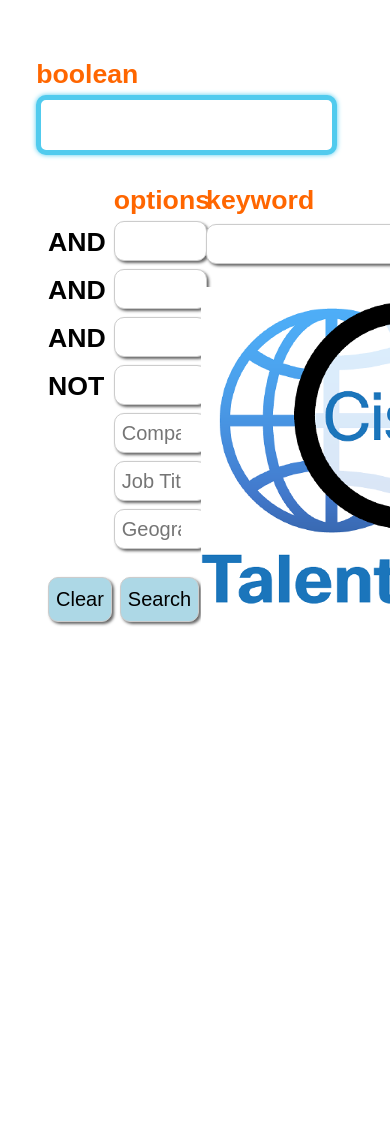
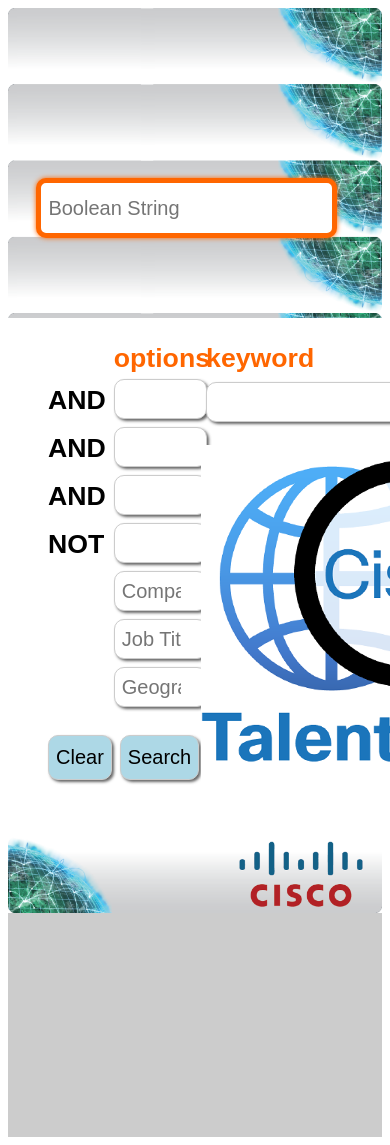
Before and after one commit to estasney/TalentHub, a plain HTML site: page new.html in a window 390 px wide. Shown: the top 1145 px of the page. Before the commit the page ends 844 px from the top, so only its background shows below. Drawn offline with nearby package versions, Linux system fonts and the light colour scheme.

Commit message:
update header and footer

```diff
--- a/new.html
+++ b/new.html
@@ -1,7 +1,44 @@
 <!DOCTYPE html>
 <html>
 
+<body>
+
 	<head>
+
+		<div id="wrapperHeader">
+			<div id="header">
+				<!-- <img src=".\assets\students_banner_background.jpg" alt="logo" /> -->
+				<table cellspacing="2" cellpadding="3" width="100%" align="center">
+
+					<colgroup>
+						<col style="width: 6%;">
+						<col span="2" style="width: 89%;">
+						<col style="width: 5%;">
+					</colgroup>
+
+					<tbody>
+						<tr>
+							<td class="npb"><label for="where" id="where_label_top" aria-hidden="true"> </label></td>
+							<td class="npb_header"><label for="what" id="what_label_top" aria-hidden="true"></label></td>
+
+						</tr>
+
+						<tr>
+
+							<td class="npb"><label for="where" id="where_label_top" aria-hidden="true"></label></td>
+							<td class="npl epr"><span class="inwrap"><input class="input_text_main" type="search" placeholder="Boolean String" maxlength="512" onclick="setBoolFocus('radio1')" onkeypress="handle_bool(event, 'bool1', 'results_body')" style="width:97%" aria-labelledby="what_label_top hidden_colon what_label_bot" name="q" autocomplete="off" id="bool1"></td>
+	 <td><input type="radio" name="input_radio" class="bool_radio" value="bool1" checked="checked" id="radio1"></td>
+
+	 </tr>
+
+
+	 </tbody>
+	 </table>
+
+
+ </div>
+
+</div>
 
 
 	<script type="text/javascript" src="https://code.jquery.com/jquery-1.7.2.min.js"></script>
@@ -11,24 +48,7 @@
 	<link rel="stylesheet" href="./style/style.min.css" type="text/css">
 	<link rel="stylesheet" href="./style/hub.style.css" type="text/css">
 
-	<style type="text/css" media="screen">
-		html {
-			margin-top: 32px !important;
-		}
 
-		* html body {
-			margin-top: 32px !important;
-		}
-
-		@media screen and ( max-width: 782px) {
-			html {
-				margin-top: 46px !important;
-			}
-			* html body {
-				margin-top: 46px !important;
-			}
-		}
-	</style>
 
 
 </head>
@@ -170,34 +190,9 @@ var geo_array = [];
 	});
 </script>
 
-<body>
 
-	<table cellspacing="2" cellpadding="3" width="100%" align="center">
+ <!--<body>-->
 
-		<colgroup>
-			<col style="width: 6%;">
-			<col span="2" style="width: 89%;">
-			<col style="width: 5%;">
-		</colgroup>
-
-		<tbody>
-			<tr>
-				<td class="npb"><label for="where" id="where_label_top" aria-hidden="true"> </label></td>
-				<td class="npb_header"><label for="what" id="what_label_top" aria-hidden="true">boolean</label></td>
-
-			</tr>
-
-			<tr>
-
-				<td class="npb"><label for="where" id="where_label_top" aria-hidden="true"></label></td>
-				<td class="npl epr"><span class="inwrap"><input class="input_text_main" type="search" maxlength="512" onclick="setBoolFocus('radio1')" onkeypress="handle_bool(event, 'bool1', 'results_body')" style="width:97%" aria-labelledby="what_label_top hidden_colon what_label_bot" name="q" autocomplete="off" id="bool1"></td>
-		<td><input type="radio" name="input_radio" class="bool_radio" value="bool1" checked="checked" id="radio1"></td>
-
-		</tr>
-
-
-		</tbody>
-		</table>
 
 	<!-- <body background=".\assets\background_grey.png"> -->
 		<div id="main" class="clearfix width-100" style="padding-left:5px;padding-right:5px">
@@ -356,11 +351,14 @@ var geo_array = [];
 
 				</table>
 				</form>
+
 				<p id="results_body"></p>
-	<p style="text-align:center;"><img id="hubImage" src=".\assets\talent_hub1.png" style="visibility:visible"></img>
+				<p style="text-align:center;"><img id="hubImage" src=".\assets\talent_hub1.png"></img></p>
+
+<!--		<p id="results_body"><img id="hubImage" src=".\assets\talent_hub1.png" style="visibility:visible"></img>
 				</p>
 
-
+-->
 
 
 				</div>
@@ -384,17 +382,14 @@ var geo_array = [];
 
 
 
-	<div class="fusion-footer">
 
-
-	</div>
-	<!-- fusion-footer -->
-	</div>
 		<!-- wrapper -->
 		<script>
 			$("#bool1").css({
-			"box-shadow": "0 0 5px rgba(81, 203, 238, 1)",
-			"border": "5px solid rgba(81, 203, 238, 1)"
+				"box-shadow": "0 0 5px rgba(255, 102, 0, 1)",
+				"border": "5px solid rgba(255, 102, 0, 1)"
+				//"box-shadow": "0 0 5px rgba(81, 203, 238, 1)",
+				//"border": "5px solid rgba(81, 203, 238, 1)"
 			});
 		</script>
 
@@ -454,7 +449,8 @@ var geo_array = [];
 		<script>
 			function getWords(input1, results_body) {
 				var search_word = document.getElementById(input1).value;
-			document.getElementById("hubImage").style.visibility = 'hidden';
+				document.getElementById("hubImage").style.display = 'none';
+				//document.getElementById("hubImage").style.visibility = 'hidden';
 
 				testBox(search_word, results_body);
 			}
@@ -496,14 +492,55 @@ var geo_array = [];
 					"border": ""
 				});
 				$('#' + box).css({
-				"box-shadow": "0 0 5px rgba(81, 203, 238, 1)",
-				"border": "5px solid rgba(81, 203, 238, 1)"
+					"box-shadow": "0 0 5px rgba(255, 102, 0, 1)",
+					"border": "5px solid rgba(255, 102, 0, 1)"
+					//"box-shadow": "0 0 5px rgba(81, 203, 238, 1)",
+					//"border": "5px solid rgba(81, 203, 238, 1)"
 				});
 
 			}
 		</script>
+		<table cellspacing="2" cellpadding="3" width="100%" align="center">
+
+			<colgroup>
+
+				<col style="width: 89%;">
+
+			</colgroup>
+
+			<tbody>
+
+				<tr>
+
+					<td class="npb"><label for="where" id="where_label_top" aria-hidden="true"></label></td>
+
+		</tr>
+
+
+		</tbody>
+		</table>
+
+
 
 
 </body>
 
+		<div id="wrapperFooter">
+			<div id="foot">
+
+		</div>
+
+		</div>
+
+
+<!--
+<footer>
+	<p>Posted by: Hege Refsnes</p>
+	<p>Contact information: <a href="mailto:someone@example.com">someone@example.com</a>.</p>
+	<div id="footerIMG">
+
+	</div>
+</footer>
+-->
+
 </html>
--- a/search_strings.txt
+++ b/search_strings.txt
@@ -1,3 +1,8 @@
 https://www.linkedin.com/vsearch/p?keywords=(%22java%22%20OR%20%22javascript%22)%20AND%20(%22python%22%20OR%20%22script%22)%20NOT%20(%22ccnp%22)&title=software%20engineer&company=cisco&openAdvancedForm=true&titleScope=CP&companyScope=CP&locationType=Y&f_G=us%3A84&rsid=2132689341487321086482&orig=ADVS
 https://www.linkedin.com/vsearch/p?keywords=(%22java%22%20OR%20%22javascript%22)%20AND%20(%22python%22%20OR%20%22script%22)%20NOT%20(%22ccnp%22)&title=software%20engineer&company=cisco&openAdvancedForm=true&titleScope=CP&companyScope=CP&locationType=Y&rsid=2132689341487321114500&orig=ADVS
 https://www.linkedin.com/vsearch/p?keywords=(%22java%22%20OR%20%22javascript%22)%20AND%20(%22python%22%20OR%20%22script%22)%20NOT%20(%22ccnp%22)&openAdvancedForm=true&locationType=Y&rsid=2132689341487324964257&orig=ADVS
+
+https://www.linkedin.com/vsearch/p?keywords=java&openAdvancedForm=true&locationType=Y&f_G=us%3A84,us%3A732&rsid=2132689341487721471848&orig=ADVS
+
+//Job Titles OR Job Titles
+https://www.linkedin.com/vsearch/p?keywords=java&title=%22software%20engineer%22%20OR%20%22java%20developer%22&openAdvancedForm=true&titleScope=CP&locationType=Y&rsid=2132689341487733952015&orig=MDYS
--- a/style/hub.style.css
+++ b/style/hub.style.css
@@ -126,3 +126,68 @@ input.bool_radio {
     height: 25px !important;
 }
 */
+
+
+
+div#wrapperHeader {
+ width:100%;
+ height:310px;
+ background-image: url("cisco_no_logo_head.png");
+/*
+ height:280px;
+ background-image: url("students_banner_background1.jpg");
+ */
+ background-size:100%;
+ background-color: #cccccc;
+
+}
+
+div#wrapperHeader div#header {
+ width:100%;
+ height:310px;
+ margin:0 auto;
+ padding-top: 160px;
+
+}
+
+div#wrapperHeader div#header img {
+ width:; /* the width of the logo image */
+ height:; /* the height of the logo image */
+ margin:0 auto;
+}
+
+div#wrapperFooter {
+ width:100%;
+ height:300px; /* height of the background image? */
+ background-image: url("cisco.png");
+ background-repeat: no-repeat;
+ background-size:100%;
+ background-color: #cccccc;
+
+}
+
+div#wrapperFooter div#foot {
+ width:100%;
+ height:300px;
+ margin:0 auto;
+
+
+}
+
+div#wrapperFooter div#foot img {
+ width:; /* the width of the logo image */
+ height:; /* the height of the logo image */
+ margin:0 auto;
+}
+
+div#footerIMG {
+
+  width: 100%;
+  height: 300px;
+  background-image: url("cisco.png");
+  //background-image: url("students_banner_background1.jpg");
+
+    bottom: 0;
+  background-size: 100% 100%;
+
+}
```
Also changed, not shown: index.html (+92 -55 lines), style/cisco.png (added), style/cisco_no_logo_foot.png (added), style/cisco_no_logo_head.png (added), style/students_banner_background.jpg (added), style/students_banner_background1.jpg (added). Lines whose indentation alone changed are shown as unchanged.
